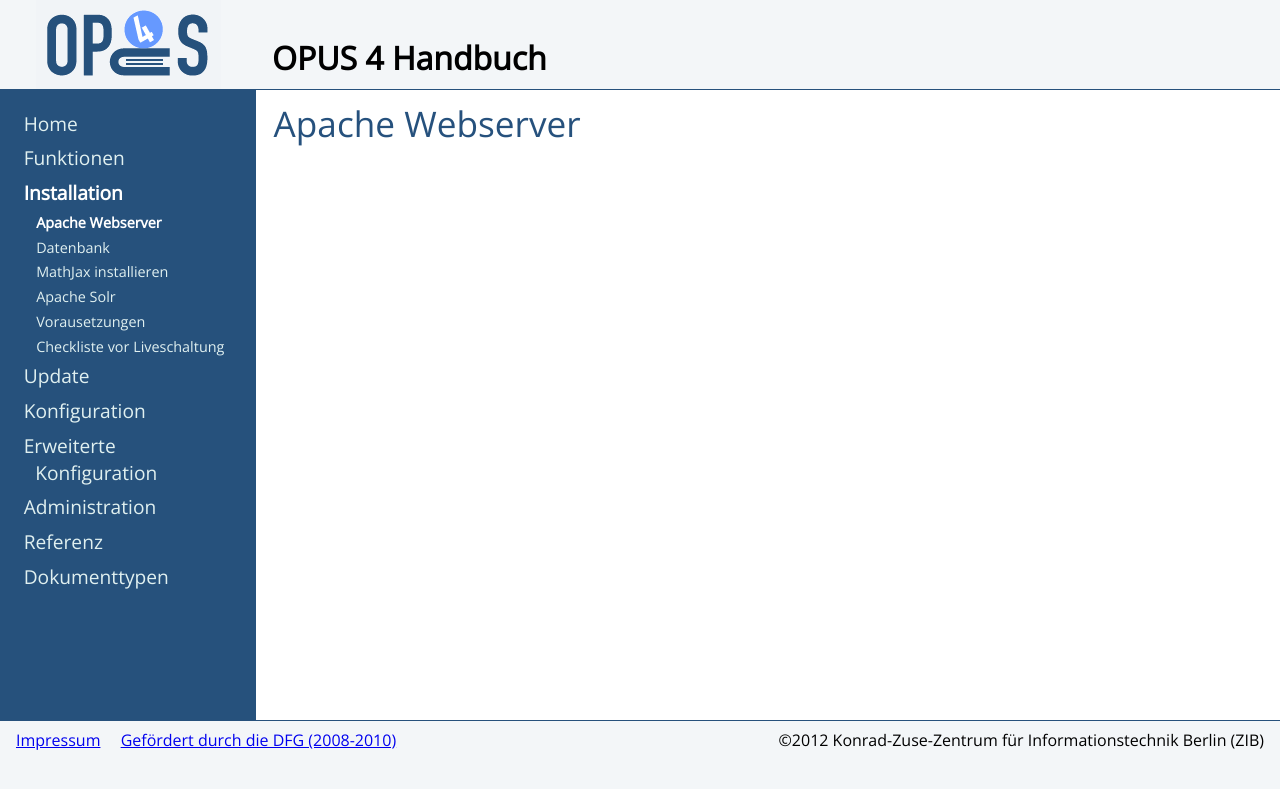
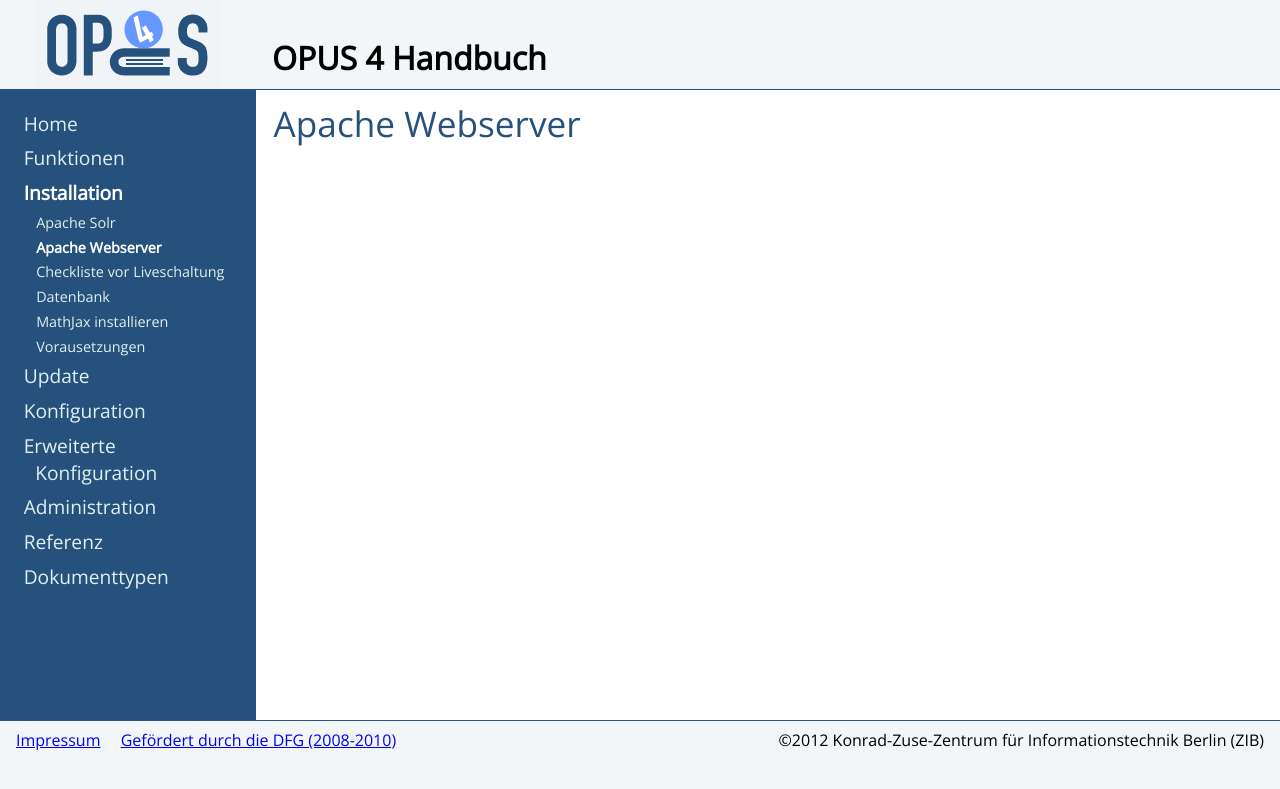
Before and after one commit to OPUS4/userdoc, a Jekyll site: the page built from installation/apache.md, in a window 1280 px wide. Shown: the top 789 px of the page. Built offline with Jekyll 4.4.1, drawn with Linux system fonts in a browser that asks for light colours; part of the change alters nothing that is shown.

```diff
--- a/_config.yml
+++ b/_config.yml
@@ -34,6 +34,11 @@ defaults:
       path: "configext"
     values:
       sort: "title"
+  -
+    scope:
+      path: "installation"
+    values:
+      sort: "title"
 
 gems:
   - jekyll-sitemap
```
